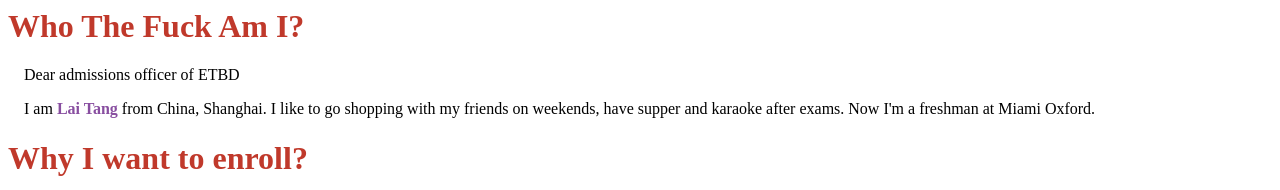
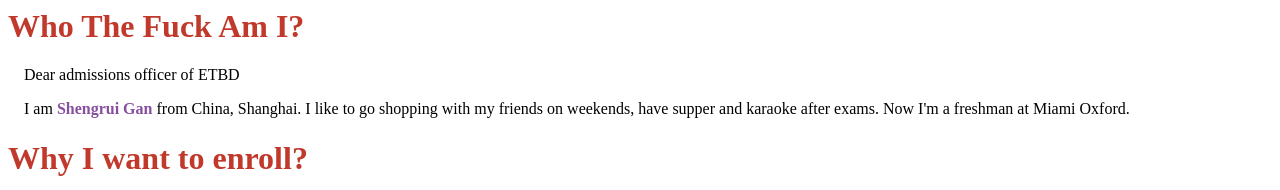
Before and after one commit to RGSR07/RGSR07.github.io, a plain HTML site: page index.html in a window 1280 px wide. Shown: the top 190 px of the page. Drawn offline with Linux system fonts and the light colour scheme.

Commit message:
Update index.html

```diff
--- a/index.html
+++ b/index.html
@@ -4,7 +4,7 @@
  p {text-indent:1em;line-hight:1.5em}
 </style>
 <body>
-<p>I am <font color="#884EA0"><b>Lai Tang</b></font> from China, Shanghai. I like to go shopping with my friends on weekends, have supper and karaoke after exams. Now I'm a freshman at Miami Oxford.</p >
+<p>I am <font color="#884EA0"><b>Shengrui Gan</b></font> from China, Shanghai. I like to go shopping with my friends on weekends, have supper and karaoke after exams. Now I'm a freshman at Miami Oxford.</p >
  <h1><font color="#C0392B">Why I want to enroll?</font></h1>
 <p>The name of the Department really attracts me at first, Department of Emerging <font color="#2E86C1"><b>Technology</b></font> in <font color="#28B463"><b>Business</b></font> + <font color="#FF5733"><b>Design</b></font>.
 <p>With the development of the times, <font color="#2E86C1"><b>technology</b></font> has become indispensable. We rely on it increasingly, such as mobile payment and electronic door lock. Under such a trend, we can also know the professions related to technology have good prospects for development.
```
